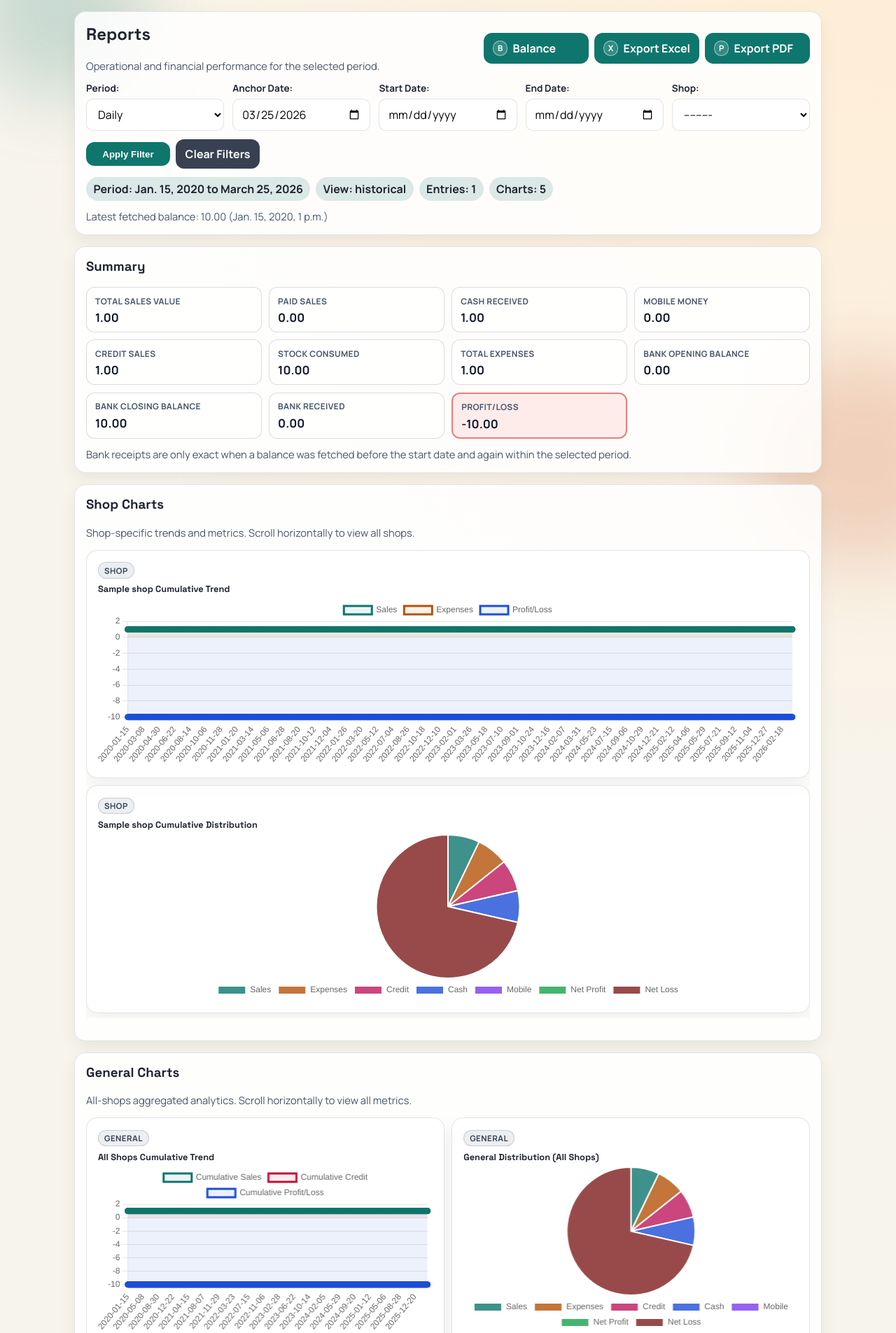
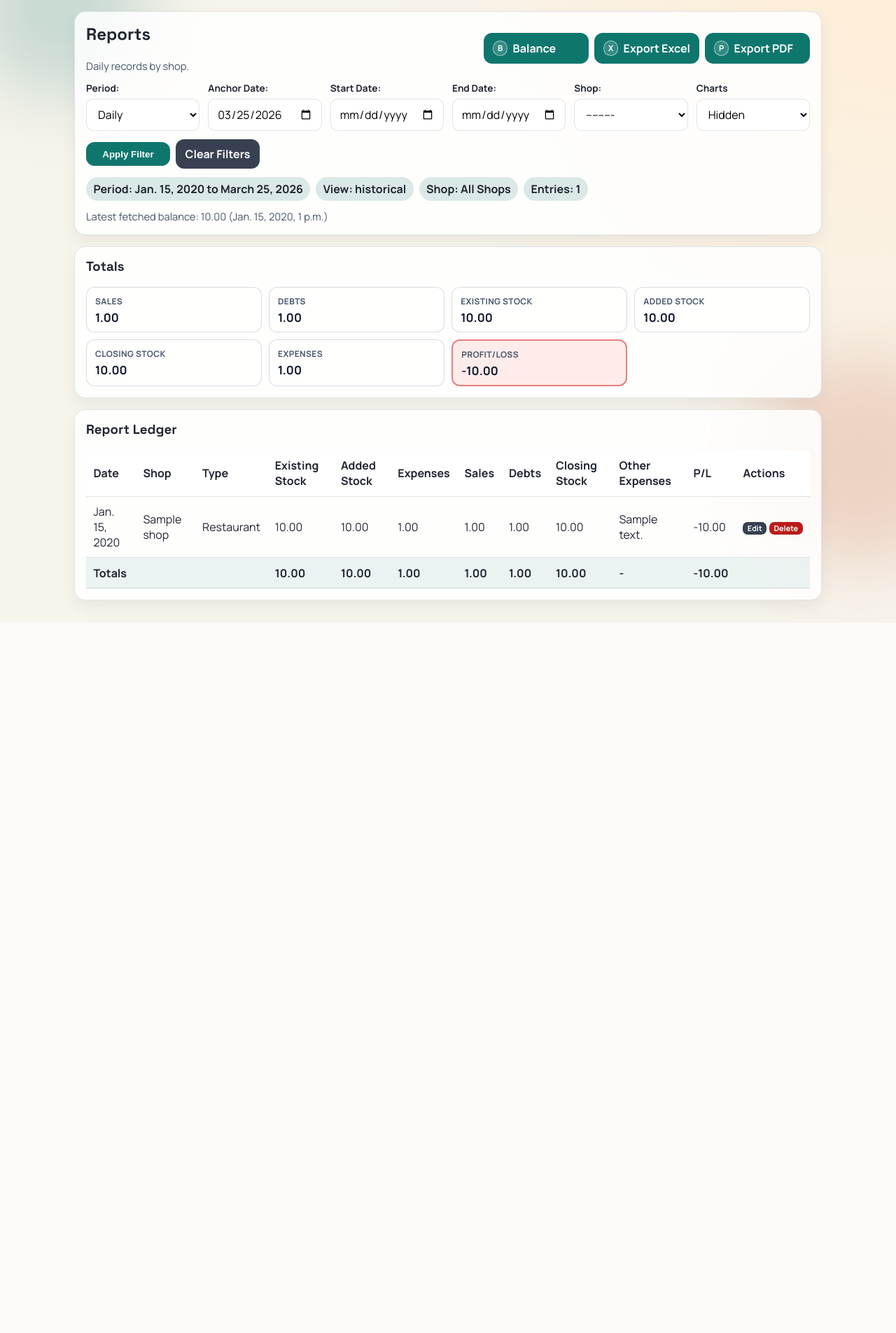
Before and after one commit to wakoTheDev/serensa, a Django app: page /reports/ in a window 1280 px wide. Shown: the part 72-1977 px from the top of the page at 70% size. After the commit the page ends 962 px from the top, so only its background shows below. Run offline with Django 5.2, Linux system fonts and the light colour scheme; a user stored in the database is signed in; tables that the repository leaves empty hold one stand-in row (values such as "Sample post").

Commit message:
updating report veiw

```diff
--- a/sensa/forms.py
+++ b/sensa/forms.py
@@ -14,7 +14,7 @@ User = get_user_model()
 class ShopForm(forms.ModelForm):
     class Meta:
         model = Shop
-        fields = ["name", "location", "active"]
+        fields = ["name", "shop_type", "location", "active"]
 
 
 class DailyEntryForm(forms.ModelForm):
--- a/sensa/templates/sensa/report_view.html
+++ b/sensa/templates/sensa/report_view.html
@@ -5,7 +5,7 @@
     <div class="panel-head report-head">
         <div>
             <h2>Reports</h2>
-            <p class="muted report-subtitle">Operational and financial performance for the selected period.</p>
+            <p class="muted report-subtitle">Daily records by shop.</p>
         </div>
         <div class="report-actions">
             <a class="btn" href="{% url 'fetch_balance' %}">
@@ -48,6 +48,13 @@
             {{ form.shop }}
             {{ form.shop.errors }}
         </div>
+        <div class="filter-field">
+            <label for="id_show_charts">Charts</label>
+            <select id="id_show_charts" name="show_charts">
+                <option value="0" {% if not show_charts %}selected{% endif %}>Hidden</option>
+                <option value="1" {% if show_charts %}selected{% endif %}>Show</option>
+            </select>
+        </div>
         <div class="filter-actions">
             <button class="btn" type="submit">Apply Filter</button>
             <a class="btn btn-alt" href="{% url 'report_view' %}">Clear Filters</a>
@@ -59,8 +66,12 @@
     <div class="chip-row report-meta-row">
         <span class="chip">Period: {{ start }} to {{ end }}</span>
         <span class="chip">View: {{ filter_mode }}</span>
+        {% if selected_shop %}
+        <span class="chip">Shop: {{ selected_shop.name }}</span>
+        {% else %}
+        <span class="chip">Shop: All Shops</span>
+        {% endif %}
         <span class="chip">Entries: {{ entries|length }}</span>
-        <span class="chip">Charts: {{ chart_cards_count }}</span>
     </div>
     {% if balance %}
     <p class="muted report-balance-note">Latest fetched balance: {{ balance.balance }} ({{ balance.fetched_at }})</p>
@@ -68,61 +79,42 @@
 </section>
 
 <section class="panel">
-    <h3>Summary</h3>
+    <h3>Totals</h3>
     <div class="report-metric-grid" aria-label="Report Summary Metrics">
         <article class="metric-card">
-            <p class="metric-label">Total Sales Value</p>
+            <p class="metric-label">Sales</p>
             <p class="metric-value">{{ total_sales }}</p>
         </article>
         <article class="metric-card">
-            <p class="metric-label">Paid Sales</p>
-            <p class="metric-value">{{ paid_sales_total }}</p>
-        </article>
-        <article class="metric-card">
-            <p class="metric-label">Cash Received</p>
-            <p class="metric-value">{{ totals.cash_received|default:0 }}</p>
-        </article>
-        <article class="metric-card">
-            <p class="metric-label">Mobile Money</p>
-            <p class="metric-value">{{ mobile_money_total }}</p>
-        </article>
-        <article class="metric-card">
-            <p class="metric-label">Credit Sales</p>
+            <p class="metric-label">Debts</p>
             <p class="metric-value">{{ totals.debts|default:0 }}</p>
         </article>
         <article class="metric-card">
-            <p class="metric-label">Stock Consumed</p>
-            <p class="metric-value">{{ stock_consumed }}</p>
+            <p class="metric-label">Existing Stock</p>
+            <p class="metric-value">{{ totals.opening_stock|default:0 }}</p>
         </article>
         <article class="metric-card">
-            <p class="metric-label">Total Expenses</p>
-            <p class="metric-value">{{ totals.expenses|default:0 }}</p>
+            <p class="metric-label">Added Stock</p>
+            <p class="metric-value">{{ totals.stock_added|default:0 }}</p>
         </article>
         <article class="metric-card">
-            <p class="metric-label">Bank Opening Balance</p>
-            <p class="metric-value">{{ bank_opening_balance }}</p>
+            <p class="metric-label">Closing Stock</p>
+            <p class="metric-value">{{ totals.closing_stock|default:0 }}</p>
         </article>
         <article class="metric-card">
-            <p class="metric-label">Bank Closing Balance</p>
-            <p class="metric-value">{{ bank_closing_balance }}</p>
-        </article>
-        <article class="metric-card">
-            <p class="metric-label">Bank Received</p>
-            <p class="metric-value">{{ bank_received }}</p>
+            <p class="metric-label">Expenses</p>
+            <p class="metric-value">{{ totals.expenses|default:0 }}</p>
         </article>
         <article class="metric-card metric-card-highlight {% if profit_or_loss < 0 %}metric-card-loss{% else %}metric-card-profit{% endif %}">
             <p class="metric-label">Profit/Loss</p>
             <p class="metric-value">{{ profit_or_loss }}</p>
         </article>
     </div>
-    {% if not bank_has_delta %}
-    <p class="muted report-bank-hint">Bank receipts are only exact when a balance was fetched before the start date and again within the selected period.</p>
-    {% endif %}
 </section>
 
+{% if show_charts %}
 <section class="panel">
     <h3>Shop Charts</h3>
-    <p class="muted">Shop-specific trends and metrics. Scroll horizontally to view all shops.</p>
     <div class="report-chart-scroll" role="region" aria-label="Shop Charts Scroll">
         <div class="report-chart-board" id="shop-chart-board"></div>
         <div class="muted" id="empty-shop-charts" hidden>
@@ -133,7 +125,6 @@
 
 <section class="panel">
     <h3>General Charts</h3>
-    <p class="muted">All-shops aggregated analytics. Scroll horizontally to view all metrics.</p>
     <div class="report-chart-scroll" role="region" aria-label="General Charts Scroll">
         <div class="report-chart-board" id="general-chart-board"></div>
         <div class="muted" id="empty-general-charts" hidden>
@@ -141,14 +132,15 @@
         </div>
     </div>
 </section>
+{% endif %}
 
 <section class="panel">
-    <h3>Ledger</h3>
+    <h3>Report Ledger</h3>
     <div class="table-wrap">
         <table class="ledger-table">
             <thead>
                 <tr>
-                    <th>Date</th><th>Shop</th><th>Open</th><th>Added</th><th>Expenses</th><th>Sales</th><th>Credit</th><th>Closing</th><th>Cash</th><th>Mobile</th><th>P/L</th><th>Actions</th>
+                    <th>Date</th><th>Shop</th><th>Type</th><th>Existing Stock</th><th>Added Stock</th><th>Expenses</th><th>Sales</th><th>Debts</th><th>Closing Stock</th><th>Other Expenses</th><th>P/L</th><th>Actions</th>
                 </tr>
             </thead>
             <tbody>
@@ -156,14 +148,14 @@
                 <tr>
                     <td>{{ entry.entry_date }}</td>
                     <td>{{ entry.shop.name }}</td>
+                    <td>{{ entry.shop.get_shop_type_display }}</td>
                     <td>{{ entry.opening_stock }}</td>
                     <td>{{ entry.stock_added }}</td>
                     <td>{{ entry.expenses }}</td>
                     <td>{{ entry.sales_value }}</td>
                     <td>{{ entry.debts }}</td>
                     <td>{{ entry.closing_stock }}</td>
-                    <td>{{ entry.cash_received }}</td>
-                    <td>{{ entry.mobile_money_received }}</td>
+                    <td>{{ entry.notes|default:"-" }}</td>
                     <td>{{ entry.profit_or_loss }}</td>
                     <td class="ledger-actions-cell">
                         <div class="ledger-actions-wrap">
@@ -176,10 +168,28 @@
                 <tr><td colspan="12">No records in selected period.</td></tr>
                 {% endfor %}
             </tbody>
+            {% if entries %}
+            <tfoot>
+                <tr>
+                    <th colspan="3">Totals</th>
+                    <th>{{ totals.opening_stock|default:0 }}</th>
+                    <th>{{ totals.stock_added|default:0 }}</th>
+                    <th>{{ totals.expenses|default:0 }}</th>
+                    <th>{{ totals.sales_value|default:0 }}</th>
+                    <th>{{ totals.debts|default:0 }}</th>
+                    <th>{{ totals.closing_stock|default:0 }}</th>
+                    <th>-</th>
+                    <th>{{ profit_or_loss }}</th>
+                    <th></th>
+                </tr>
+            </tfoot>
+            {% endif %}
         </table>
     </div>
 </section>
 
+{% if show_charts %}
 {{ chart_payload|json_script:"chart-data" }}
 <script src="/static/js/charts.js"></script>
+{% endif %}
 {% endblock %}
--- a/sensa/templates/sensa/shop_list.html
+++ b/sensa/templates/sensa/shop_list.html
@@ -8,11 +8,12 @@
     </div>
     <div class="table-wrap">
         <table>
-            <thead><tr><th>Name</th><th>Location</th><th>Active</th><th>Actions</th></tr></thead>
+            <thead><tr><th>Name</th><th>Type</th><th>Location</th><th>Active</th><th>Actions</th></tr></thead>
             <tbody>
                 {% for shop in shops %}
                 <tr>
                     <td>{{ shop.name }}</td>
+                    <td>{{ shop.get_shop_type_display }}</td>
                     <td>{{ shop.location }}</td>
                     <td>{{ shop.active }}</td>
                     <td>
@@ -21,7 +22,7 @@
                     </td>
                 </tr>
                 {% empty %}
-                <tr><td colspan="4">No shops available.</td></tr>
+                <tr><td colspan="5">No shops available.</td></tr>
                 {% endfor %}
             </tbody>
         </table>
--- a/sensa/views.py
+++ b/sensa/views.py
@@ -13,7 +13,7 @@ from django.http import HttpResponse, HttpResponseForbidden, JsonResponse
 from django.shortcuts import get_object_or_404, redirect, render
 from django.utils import timezone
 from openpyxl import Workbook
-from reportlab.lib.pagesizes import letter
+from reportlab.lib.pagesizes import letter, landscape
 from reportlab.pdfgen import canvas
 
 from .forms import (
@@ -531,6 +531,7 @@ def _build_balance_metrics(start, end):
 def _build_report_dataset(query_data):
     form = ReportFilterForm(query_data or None)
     entries_qs = DailyEntry.objects.select_related("shop", "submitted_by")
+    show_charts = (query_data.get("show_charts") == "1") if query_data is not None else False
 
     today = timezone.localdate()
     if form.is_bound and form.is_valid():
@@ -943,6 +944,8 @@ def _build_report_dataset(query_data):
     return {
         "form": form,
         "entries": entries,
+        "selected_shop": selected_shop,
+        "show_charts": show_charts,
         "start": start,
         "end": end,
         "period": period,
@@ -1008,29 +1011,25 @@ def export_report_excel(request):
     sheet.append(["Sensa Report"])
     sheet.append(["Period", f"{dataset['start']} to {dataset['end']}"])
     sheet.append([])
+    sheet.append(["Total Existing Stock", float(dataset["totals"]["opening_stock"])])
+    sheet.append(["Total Added Stock", float(dataset["totals"]["stock_added"])])
+    sheet.append(["Total Closing Stock", float(dataset["totals"]["closing_stock"])])
     sheet.append(["Total Sales", float(dataset["total_sales"])])
-    sheet.append(["Paid Sales", float(dataset["paid_sales_total"])])
-    sheet.append(["Cash Received", float(dataset["totals"]["cash_received"])])
-    sheet.append(["Mobile Money", float(dataset["mobile_money_total"])])
-    sheet.append(["Credit Sales", float(dataset["totals"]["debts"])])
-    sheet.append(["Stock Consumed", float(dataset["stock_consumed"])])
-    sheet.append(["Expenses", float(dataset["totals"]["expenses"] or Decimal("0.00"))])
-    sheet.append(["Bank Opening Balance", float(dataset["bank_opening_balance"])])
-    sheet.append(["Bank Closing Balance", float(dataset["bank_closing_balance"])])
-    sheet.append(["Bank Received", float(dataset["bank_received"])])
+    sheet.append(["Total Debts", float(dataset["totals"]["debts"])])
+    sheet.append(["Total Expenses", float(dataset["totals"]["expenses"] or Decimal("0.00"))])
     sheet.append(["Profit/Loss", float(dataset["profit_or_loss"])])
     sheet.append([])
     sheet.append([
         "Date",
         "Shop",
-        "Opening",
-        "Added",
+        "Type",
+        "Existing Stock",
+        "Added Stock",
         "Expenses",
         "Sales",
-        "Credit",
-        "Closing",
-        "Cash",
-        "Mobile",
+        "Debts",
+        "Closing Stock",
+        "Other Expenses",
         "P/L",
     ])
 
@@ -1039,14 +1038,14 @@ def export_report_excel(request):
             [
                 str(entry.entry_date),
                 entry.shop.name,
+                entry.shop.get_shop_type_display(),
                 float(entry.opening_stock or Decimal("0.00")),
                 float(entry.stock_added or Decimal("0.00")),
                 float(entry.expenses or Decimal("0.00")),
                 float(entry.sales_value or Decimal("0.00")),
                 float(entry.debts or Decimal("0.00")),
                 float(entry.closing_stock or Decimal("0.00")),
-                float(entry.cash_received or Decimal("0.00")),
-                float(entry.mobile_money_received or Decimal("0.00")),
+                entry.notes or "",
                 float(entry.profit_or_loss or Decimal("0.00")),
             ]
         )
@@ -1072,8 +1071,8 @@ def export_report_pdf(request):
     entries = dataset["entries"]
 
     output = BytesIO()
-    pdf = canvas.Canvas(output, pagesize=letter)
-    width, height = letter
+    pdf = canvas.Canvas(output, pagesize=landscape(letter))
+    width, height = landscape(letter)
 
     y = height - 40
     pdf.setFont("Helvetica-Bold", 14)
@@ -1082,35 +1081,33 @@ def export_report_pdf(request):
     pdf.setFont("Helvetica", 10)
     pdf.drawString(40, y, f"Period: {dataset['start']} to {dataset['end']}")
     y -= 18
+    pdf.drawString(40, y, f"Total Existing Stock: {dataset['totals']['opening_stock']}")
+    y -= 14
+    pdf.drawString(40, y, f"Total Added Stock: {dataset['totals']['stock_added']}")
+    y -= 14
+    pdf.drawString(40, y, f"Total Closing Stock: {dataset['totals']['closing_stock']}")
+    y -= 14
     pdf.drawString(40, y, f"Total Sales: {dataset['total_sales']}")
     y -= 14
-    pdf.drawString(40, y, f"Paid Sales: {dataset['paid_sales_total']}")
-    y -= 14
-    pdf.drawString(40, y, f"Cash Received: {dataset['totals']['cash_received']}")
-    y -= 14
-    pdf.drawString(40, y, f"Mobile Money: {dataset['mobile_money_total']}")
-    y -= 14
-    pdf.drawString(40, y, f"Stock Consumed: {dataset['stock_consumed']}")
+    pdf.drawString(40, y, f"Total Debts: {dataset['totals']['debts']}")
     y -= 14
     pdf.drawString(40, y, f"Expenses: {dataset['totals']['expenses'] or Decimal('0.00')}")
-    y -= 14
-    pdf.drawString(40, y, f"Bank Received: {dataset['bank_received']}")
     y -= 14
     pdf.drawString(40, y, f"Profit/Loss: {dataset['profit_or_loss']}")
     y -= 24
 
     pdf.setFont("Helvetica-Bold", 9)
     pdf.drawString(40, y, "Date")
-    pdf.drawString(92, y, "Shop")
-    pdf.drawString(176, y, "Open")
-    pdf.drawString(222, y, "Added")
-    pdf.drawString(270, y, "Exp")
-    pdf.drawString(316, y, "Sales")
-    pdf.drawString(365, y, "Credit")
-    pdf.drawString(414, y, "Close")
-    pdf.drawString(458, y, "Cash")
-    pdf.drawString(502, y, "Mobile")
-    pdf.drawString(555, y, "P/L")
+    pdf.drawString(106, y, "Shop")
+    pdf.drawString(220, y, "Type")
+    pdf.drawString(286, y, "Exist")
+    pdf.drawString(341, y, "Added")
+    pdf.drawString(396, y, "Exp")
+    pdf.drawString(451, y, "Sales")
+    pdf.drawString(506, y, "Debts")
+    pdf.drawString(561, y, "Close")
+    pdf.drawString(616, y, "Other")
+    pdf.drawString(722, y, "P/L")
     y -= 14
 
     pdf.setFont("Helvetica", 8)
@@ -1120,30 +1117,30 @@ def export_report_pdf(request):
             y = height - 40
             pdf.setFont("Helvetica-Bold", 9)
             pdf.drawString(40, y, "Date")
-            pdf.drawString(92, y, "Shop")
-            pdf.drawString(176, y, "Open")
-            pdf.drawString(222, y, "Added")
-            pdf.drawString(270, y, "Exp")
-            pdf.drawString(316, y, "Sales")
-            pdf.drawString(365, y, "Credit")
-            pdf.drawString(414, y, "Close")
-            pdf.drawString(458, y, "Cash")
-            pdf.drawString(502, y, "Mobile")
-            pdf.drawString(555, y, "P/L")
+            pdf.drawString(106, y, "Shop")
+            pdf.drawString(220, y, "Type")
+            pdf.drawString(286, y, "Exist")
+            pdf.drawString(341, y, "Added")
+            pdf.drawString(396, y, "Exp")
+            pdf.drawString(451, y, "Sales")
+            pdf.drawString(506, y, "Debts")
+            pdf.drawString(561, y, "Close")
+            pdf.drawString(616, y, "Other")
+            pdf.drawString(722, y, "P/L")
             y -= 14
             pdf.setFont("Helvetica", 8)
 
         pdf.drawString(40, y, str(entry.entry_date))
-        pdf.drawString(92, y, entry.shop.name[:14])
-        pdf.drawRightString(214, y, f"{entry.opening_stock}")
-        pdf.drawRightString(260, y, f"{entry.stock_added}")
-        pdf.drawRightString(306, y, f"{entry.expenses}")
-        pdf.drawRightString(355, y, f"{entry.sales_value}")
-        pdf.drawRightString(404, y, f"{entry.debts}")
-        pdf.drawRightString(449, y, f"{entry.closing_stock}")
-        pdf.drawRightString(496, y, f"{entry.cash_received}")
-        pdf.drawRightString(548, y, f"{entry.mobile_money_received}")
-        pdf.drawRightString(602, y, f"{entry.profit_or_loss}")
+        pdf.drawString(106, y, entry.shop.name[:20])
+        pdf.drawString(220, y, entry.shop.get_shop_type_display()[:10])
+        pdf.drawRightString(334, y, f"{entry.opening_stock}")
+        pdf.drawRightString(389, y, f"{entry.stock_added}")
+        pdf.drawRightString(444, y, f"{entry.expenses}")
+        pdf.drawRightString(499, y, f"{entry.sales_value}")
+        pdf.drawRightString(554, y, f"{entry.debts}")
+        pdf.drawRightString(609, y, f"{entry.closing_stock}")
+        pdf.drawString(616, y, (entry.notes or "-")[:18])
+        pdf.drawRightString(760, y, f"{entry.profit_or_loss}")
         y -= 12
 
     pdf.save()
--- a/static/css/style.css
+++ b/static/css/style.css
@@ -222,6 +222,12 @@ th, td {
   z-index: 1;
 }
 
+.ledger-table tfoot th,
+.ledger-table tfoot td {
+  background: rgba(15, 118, 110, 0.08);
+  font-weight: 800;
+}
+
 .ledger-actions-cell {
   white-space: nowrap;
   vertical-align: middle;
@@ -388,7 +394,7 @@ th, td {
 
 .report-filter-grid {
   display: grid;
-  grid-template-columns: repeat(5, minmax(150px, 210px));
+  grid-template-columns: repeat(6, minmax(140px, 210px));
   gap: 0.75rem;
   align-items: end;
   justify-content: start;
```
Also changed, not shown: sensa/models.py (+12 -0 lines), sensa/migrations/0007_shop_shop_type.py (added).
